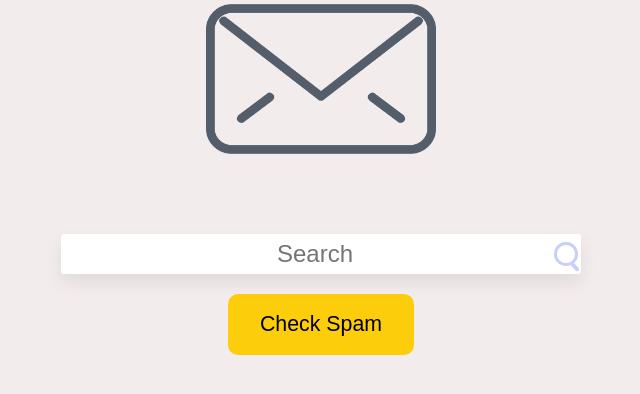
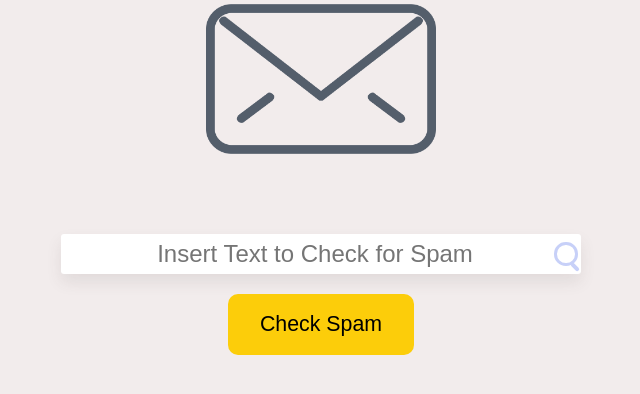
Before and after one commit to phessabi/AIDS98, a Flask app: template app/templates/homepage.html in a window 1280 px wide. Shown: the part 246-640 px from the top of the page, without its empty margins (319-959 px from the left). Run offline with Flask 2, Linux system fonts and the light colour scheme; the template is opened without the code that fills it, so the values that code supplies are empty.

Commit message:
Update input box placeholder

```diff
--- a/app/templates/homepage.html
+++ b/app/templates/homepage.html
@@ -13,7 +13,7 @@
 
     <fieldset class="field-container">
 
-      <input style="font-size: 24px; text-align: center;" id="sentence" type="text" placeholder="Search" class="field" />
+      <input style="font-size: 24px; text-align: center;" id="sentence" type="text" placeholder="Insert Text to Check for Spam" class="field" />
       <div class="icons-container">
         <div class="icon-search"></div>
         <div class="icon-close" onclick="clean()">
```
